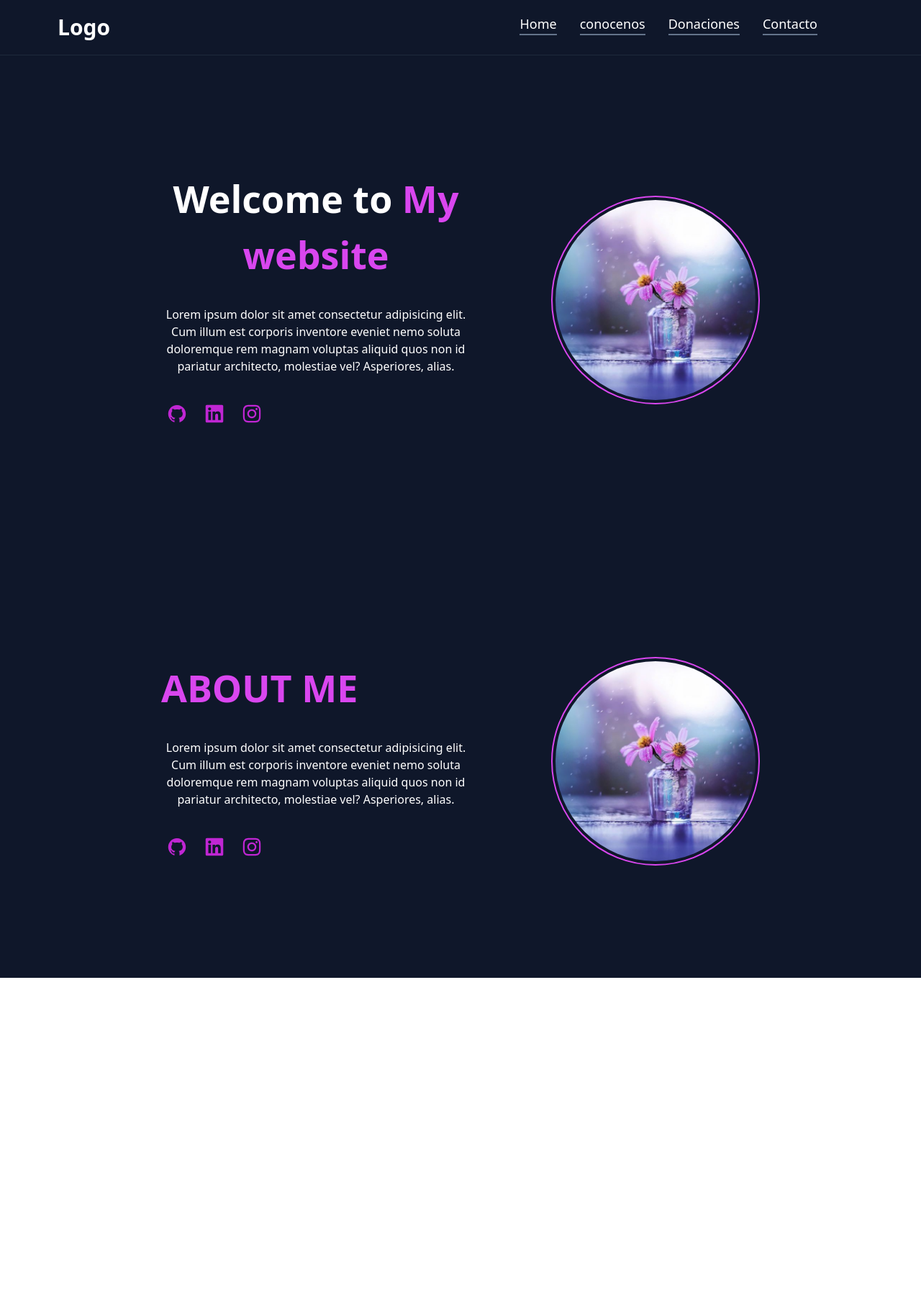
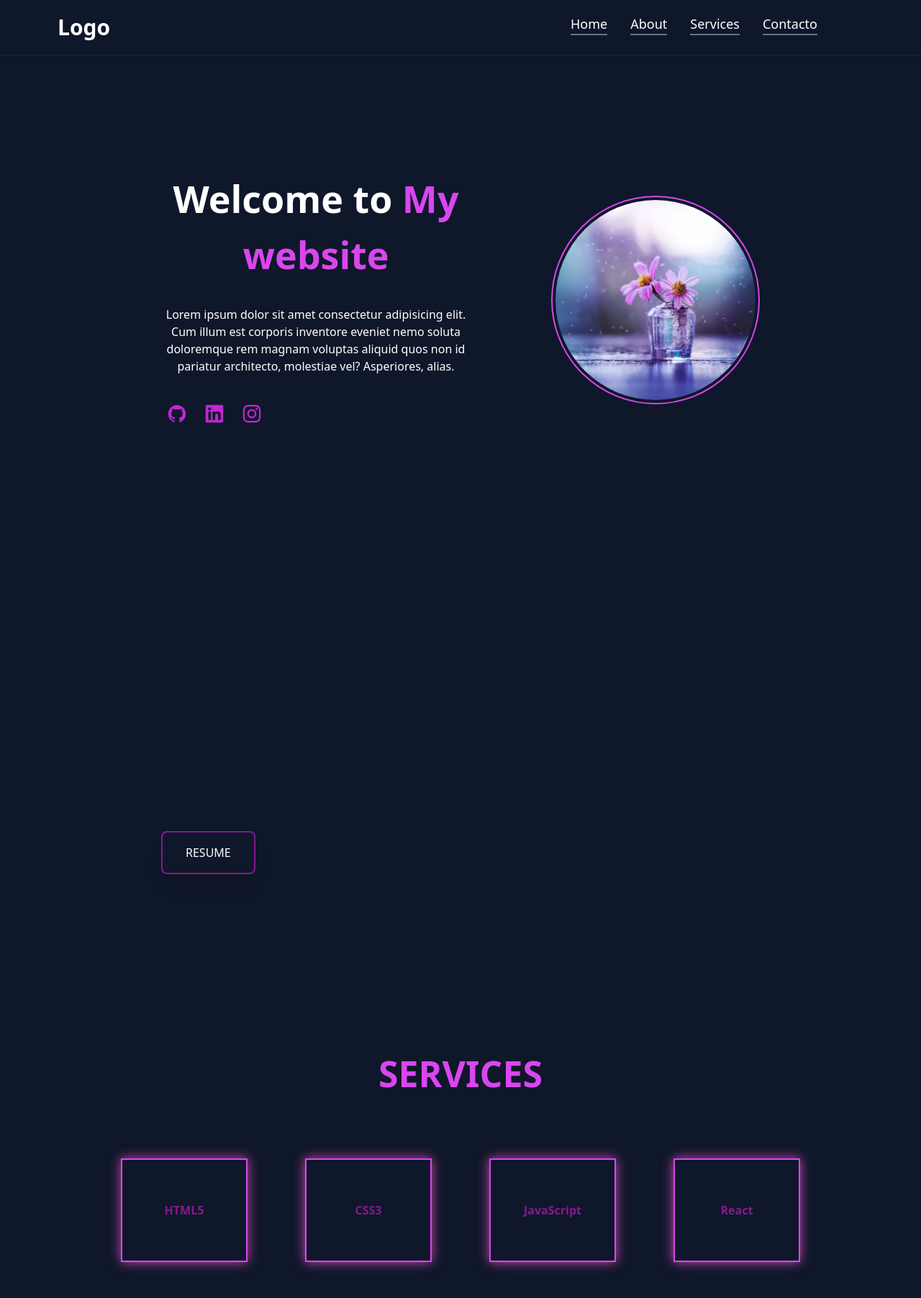
Before and after one commit to michaelfernandezs/prueba, a React (Vite) app in the folder Baoax/: page / in a window 1280 px wide. Shown: the top 1804 px of the page at 72% size. Before the commit the page ends 1359 px from the top, so only its background shows below. Built offline with nearby package versions, Linux system fonts and the light colour scheme.

Commit message:
agragando services

```diff
--- a/Baoax/package.json
+++ b/Baoax/package.json
@@ -10,6 +10,7 @@
     "preview": "vite preview"
   },
   "dependencies": {
+    "aos": "^3.0.0-beta.6",
     "flowbite-react": "^0.9.0",
     "react": "^18.2.0",
     "react-dom": "^18.2.0",
@@ -17,6 +18,7 @@
     "react-scroll": "^1.9.0"
   },
   "devDependencies": {
+    "@types/aos": "^3.0.7",
     "@types/react": "^18.2.66",
     "@types/react-dom": "^18.2.22",
     "@typescript-eslint/eslint-plugin": "^7.2.0",
--- a/Baoax/src/App.tsx
+++ b/Baoax/src/App.tsx
@@ -1,6 +1,7 @@
 import Navbar from "./components/Navbar"
 import Banner from "./components/Banner"
 import About from "./components/About"
+import Services from "./components/Services"
 function App() {
 
 
@@ -12,7 +13,7 @@ function App() {
      <Navbar/>
      <Banner/>
      <About/>
-
+     <Services/>
      </div>
   )
 }
--- a/Baoax/src/components/About.tsx
+++ b/Baoax/src/components/About.tsx
@@ -1,31 +1,22 @@
-import { AiFillGithub } from "react-icons/ai";
-import { FaInstagram, FaLinkedin } from "react-icons/fa";
+
 import img from "../assets/profile.jpg"
 const About=()=>{
     return(
         <div id="About" className="">
              <div className="lg:px-56 px-10 lg:py-0 py20 text-center gap-5 lg-text-start flex lg:flex-row flex-col-reverse justify-between lg:gap-28 items-center">
-            <div className="h-full lg:py-40 flex flex-col justify-center lg:items-start items-center text-white">
-                <h1 className="text-[52px] font-semibold mb-8 leading-normal uppercase text-fuchsia-500"> About me</h1>
-                <p>Lorem ipsum dolor sit amet consectetur adipisicing elit. Cum illum est corporis inventore eveniet nemo soluta doloremque rem magnam voluptas aliquid quos non id pariatur architecto, molestiae vel? Asperiores, alias.</p>
+            <div    className="h-full lg:py-40 flex flex-col justify-center lg:items-start items-center text-white">
+                <h1  data-aos="fade-right" className="text-[52px] font-semibold mb-8 leading-normal uppercase text-fuchsia-500"> About me</h1>
+                <p data-aos="fade-left">Lorem ipsum dolor sit amet consectetur adipisicing elit. Cum illum est corporis inventore eveniet nemo soluta doloremque rem magnam voluptas aliquid quos non id pariatur architecto, molestiae vel? Asperiores, alias.</p>
                 <div className="flex mt-8 gap-2">
                     <div className="flex items-center justify-center">
                         <div className="flex space-x-2">
-                            <a href="" className="text-fuchsia-600 hover:text-fuchsia-500 rounded-full glow p-2">
-                                <AiFillGithub className="text-[28px]"/>
-                            </a>
-                            <a href="" className="text-fuchsia-600 hover:text-fuchsia-500 rounded-full glow p-2">
-                                <FaLinkedin className="text-[28px]"/>
-                            </a>
-                            <a href="" className="text-fuchsia-600 hover:text-fuchsia-500 rounded-full glow p-2">
-                                <FaInstagram className="text-[28px]"/>
-                            </a>
+                            <button className="neno-button shadow-xl hover:shadow-fuchsia-800/50  text-white border-2 hover:bg-fuchsia-800  border-fuchsia-800 rounded-lg py-4 px-8 uppercase relative overflow-hidden  ">Resume</button>
 
                         </div>
                     </div>
                 </div>
             </div>
-            <img src={img} width={290} height={290} className="rounded-full border-2 p-1 border-fuchsia-500 img_glow" alt="" />
+            <img data-aos="fade-down" src={img} width={290} height={290} className="rounded-full border-2 p-1 border-fuchsia-500 img_glow" alt="" />
         </div>
         </div>
     );
--- a/Baoax/src/components/Banner.tsx
+++ b/Baoax/src/components/Banner.tsx
@@ -1,12 +1,23 @@
 import { AiFillGithub } from "react-icons/ai";
 import { FaInstagram, FaLinkedin } from "react-icons/fa";
-import img from "../assets/profile.jpg"
+import img from "../assets/profile.jpg";
+import AOS from "aos";
+import 'aos/dist/aos.css';
+import { useEffect } from "react";
+
 const Banner=()=>{
+   useEffect(()=> {
+    AOS.init({
+    easing:'ease-out-quart',
+    delay:0,
+    duration:750,
+    })
+    },[])
     return(
-        <div className="lg:px-56 px-10 lg:py-0 py20 text-center gap-5 lg-text-start flex lg:flex-row flex-col-reverse justify-between lg:gap-28 items-center">
-            <div className="h-full lg:py-40 flex flex-col justify-center lg:items-start items-center text-white">
-                <h1 className="text-[52px] font-semibold mb-8 leading-normal">Welcome to <span className="text-fuchsia-500">My website</span></h1>
-                <p>Lorem ipsum dolor sit amet consectetur adipisicing elit. Cum illum est corporis inventore eveniet nemo soluta doloremque rem magnam voluptas aliquid quos non id pariatur architecto, molestiae vel? Asperiores, alias.</p>
+        <div  className="lg:px-56 px-10 lg:py-0 py20 text-center gap-5 lg-text-start flex lg:flex-row flex-col-reverse justify-between lg:gap-28 items-center">
+            <div data-aos="fade-up" className="h-full lg:py-40 flex flex-col justify-center lg:items-start items-center text-white">
+                <h1  data-aos="fade-right"className="text-[52px] font-semibold mb-8 leading-normal">Welcome to <span className="text-fuchsia-500 ">My website</span></h1>
+                <p data-aos="fade-left">Lorem ipsum dolor sit amet consectetur adipisicing elit. Cum illum est corporis inventore eveniet nemo soluta doloremque rem magnam voluptas aliquid quos non id pariatur architecto, molestiae vel? Asperiores, alias.</p>
                 <div className="flex mt-8 gap-2">
                     <div className="flex items-center justify-center">
                         <div className="flex space-x-2">
--- a/Baoax/src/components/Donaciones.tsx
+++ /dev/null
@@ -1,8 +0,0 @@
-const Donaciones=()=>{
-    return(
-        <div>
-        </div>
-    );
-}
-
-export default Donaciones;
--- a/Baoax/src/components/Navbar.tsx
+++ b/Baoax/src/components/Navbar.tsx
@@ -14,11 +14,11 @@ const Navbar=()=>{
             <Link spy={true} smooth={true} to="Home">
             <li className="my-4 py-4 border-b border-slate-800 hover:bg-slate-800 hover:rounded"> Home </li>
             </Link >
-            <Link  spy={true} smooth={true} to="Conocenos">
-            <li className="my-4 py-4 border-b border-slate-800 hover:bg-slate-800 hover:rounded"> conocenos </li>
+            <Link  spy={true} smooth={true} to="About">
+            <li className="my-4 py-4 border-b border-slate-800 hover:bg-slate-800 hover:rounded"> About </li>
             </Link>
-            <Link spy={true} smooth={true} to="Donaciones">
-            <li className="my-4 py-4 border-b border-slate-800 hover:bg-slate-800 hover:rounded"> Donaciones </li>
+            <Link spy={true} smooth={true} to="Services">
+            <li className="my-4 py-4 border-b border-slate-800 hover:bg-slate-800 hover:rounded"> Services </li>
             </Link>
             <Link spy={true} smooth={true} to="Contacto">
             <li className="my-4 py-4 border-b border-slate-800 hover:bg-slate-800 hover:rounded"> Contacto </li>
@@ -41,11 +41,11 @@ const Navbar=()=>{
             <Link spy={true} smooth={true} to="Home">
             <li className="hover:text-fuchsia-600 transition border-b-2 border-slate-500 hover:border-fuchsia-600 cursor-pointer"> Home </li>
             </Link >
-            <Link spy={true} smooth={true} to="Conocenos">
-            <li className="hover:text-fuchsia-600 transition border-b-2 border-slate-500 hover:border-fuchsia-600 cursor-pointer"> conocenos </li>
+            <Link spy={true} smooth={true} to="About">
+            <li className="hover:text-fuchsia-600 transition border-b-2 border-slate-500 hover:border-fuchsia-600 cursor-pointer"> About </li>
             </Link>
-            <Link spy={true} smooth={true} to="Donaciones">
-            <li className="hover:text-fuchsia-600 transition border-b-2 border-slate-500 hover:border-fuchsia-600 cursor-pointer"> Donaciones </li>
+            <Link spy={true} smooth={true} to="Services">
+            <li className="hover:text-fuchsia-600 transition border-b-2 border-slate-500 hover:border-fuchsia-600 cursor-pointer"> Services </li>
             </Link>
             <Link spy={true} smooth={true} to="Contacto">
             <li className="hover:text-fuchsia-600 transition border-b-2 border-slate-500 hover:border-fuchsia-600 cursor-pointer"> Contacto </li>
--- /dev/null
+++ b/Baoax/src/components/Services.tsx
@@ -0,0 +1,15 @@
+const Services=()=>{
+    return(
+        <div  id="Services" className="p-20 flex flex-col items-center justify-center">
+        <h1 className="text-[50px] font-semibold mb-20 leading-normal uppercase text-fuchsia-500">Services</h1>
+        <div className="grid lg:grid-cols-4 md:grid-cols-2 grid-cols-1  justify-around  gap-20">
+            <h2 className="text[-26px] flex items-center justify-center font-semibold text-fuchsia-800 rounded-3x1 h-36 w-44 border-2 border-fuchsia-500 b_glow">HTML5</h2>
+            <h2 className="text[-26px] flex items-center justify-center font-semibold text-fuchsia-800 rounded-3x1 h-36 w-44 border-2 border-fuchsia-500 b_glow">CSS3</h2>
+            <h2 className="text[-26px] flex items-center justify-center font-semibold text-fuchsia-800 rounded-3x1 h-36 w-44 border-2 border-fuchsia-500 b_glow">JavaScript</h2>
+            <h2 className="text[-26px] flex items-center justify-center font-semibold text-fuchsia-800 rounded-3x1 h-36 w-44 border-2 border-fuchsia-500 b_glow">React</h2>
+        </div>
+        </div>
+    );
+}
+
+export default Services;
--- a/Baoax/src/index.css
+++ b/Baoax/src/index.css
@@ -13,3 +13,14 @@
 .img.glow{
     box-shadow: 0 0 55px rgb(206, 71, 193)
 }
+
+.neno-button{
+    transition: all 0.3s ease-in-out;
+}
+
+.neno-button:hover{
+ box-shadow: 0 0 15px rgb(206,71,179);
+}
+.b_glow{
+    box-shadow: 0 0 15px rgb(206,71,179);
+}
```
Also changed, not shown: 1 other file (tests, documents, lock files or other folders).
